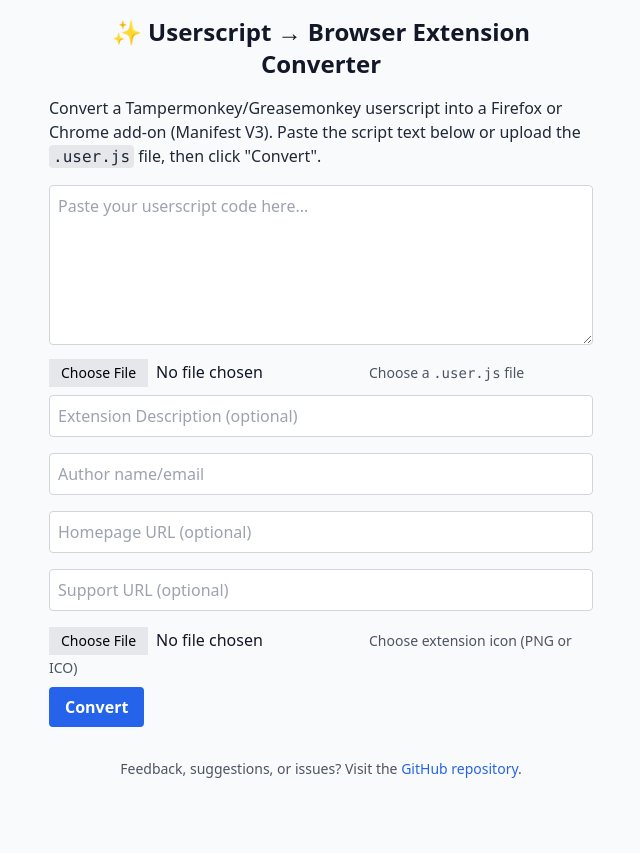
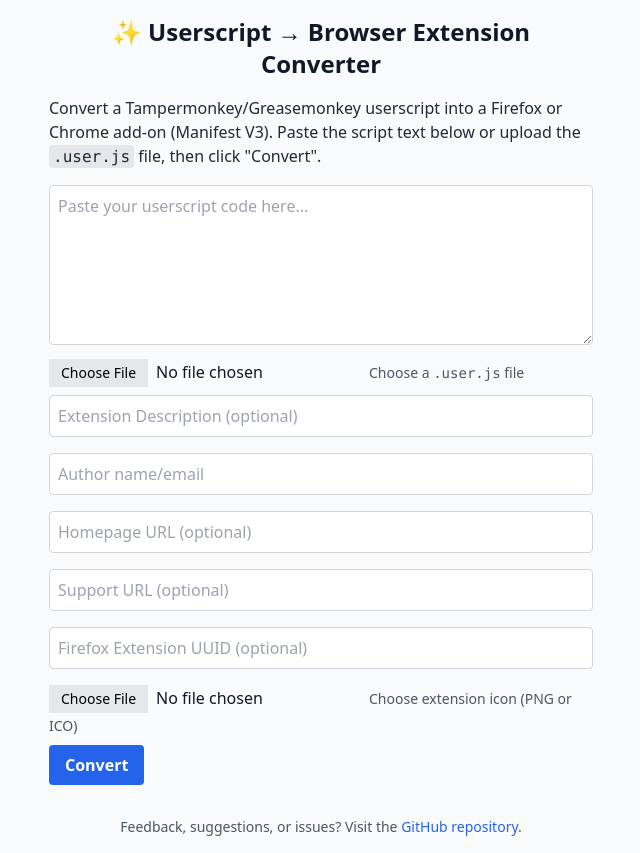
Before and after one commit to HRussellZFAC023/UserScript-Compiler, a React (Vite) app: page / in a window 1280 px wide. Shown: the whole page, without its empty margins (319-959 px from the left). Before the commit the page ends 800 px from the top, so only its background shows below. Built offline with nearby package versions, Linux system fonts and the light colour scheme.

Commit message:
Allow specifying Firefox UUID and keep badge cleared after permission

```diff
--- a/src/App.jsx
+++ b/src/App.jsx
@@ -11,6 +11,7 @@ export default function App() {
   const [support, setSupport] = useState('');
   const [descriptionOverride, setDescriptionOverride] = useState('');
   const [iconData, setIconData] = useState(null);
+  const [uuid, setUuid] = useState('');
 
   useEffect(() => {
     if (!scriptText) {
@@ -67,6 +68,7 @@ export default function App() {
       if (author) meta.author = author;
       if (homepage) meta.homepage = homepage;
       if (support) meta.support = support;
+      if (uuid) meta.uuid = uuid;
       const zipFile = await createZipFiles(meta, scriptText, iconData);
       setZipBlob(zipFile);
     } catch (e) {
@@ -143,6 +145,16 @@ export default function App() {
         />
       </label>
       <label className="block mb-2">
+        <span className="sr-only">Extension UUID</span>
+        <input
+          type="text"
+          value={uuid}
+          onChange={(e) => setUuid(e.target.value)}
+          className="w-full border border-gray-300 rounded p-2 mb-2"
+          placeholder="Firefox Extension UUID (optional)"
+        />
+      </label>
+      <label className="block mb-2">
         <span className="sr-only">Upload extension icon</span>
         <input
           type="file"
--- a/src/utils/converter.js
+++ b/src/utils/converter.js
@@ -167,9 +167,7 @@ function buildManifest(meta) {
     permissions,
     optional_permissions: ['userScripts'],
     options_page: 'options.html',
-    browser_specific_settings: {
-      gecko: { id: 'converted-userscript@example.com' }
-    },
+    browser_specific_settings: meta.uuid ? { gecko: { id: meta.uuid } } : undefined,
     minimum_chrome_version: '120'
   };
 }
@@ -181,8 +179,6 @@ function generateBackgroundScriptCode(meta) {
 
   return `/* Made with ❤ using UserScript-Compiler by Henry Russell: https://hrussellzfac023.github.io/UserScript-Compiler/ */(() => {
   const browser = globalThis.browser || globalThis.chrome;
-  browser.action?.setBadgeText({ text: '❤' });
-  browser.action?.setBadgeBackgroundColor?.({ color: '#e0245e' });
   let registered = false;
   async function registerIfPossible() {
     if (!browser?.userScripts) return;
@@ -204,7 +200,6 @@ function generateBackgroundScriptCode(meta) {
       js: [{ file: 'userscript_api.js' }, { file: 'script.user.js' }]
     }]);
     registered = true;
-    browser.action?.setBadgeText({ text: '' });
     function handleMessage(message, sender, sendResponse) {
       (async () => {
         switch (message?.type) {
@@ -318,17 +313,26 @@ function generateBackgroundScriptCode(meta) {
     }
     browser.runtime.onMessage.addListener(handleMessage);
   }
-  (async () => {
+  async function updateBadgeAndRegister() {
     try {
       const has = await browser.permissions.contains({ permissions: ['userScripts'] });
-      if (has) await registerIfPossible();
-    } catch {}
-  })();
+      if (has) {
+        await registerIfPossible();
+        browser.action?.setBadgeText({ text: '' });
+      } else {
+        browser.action?.setBadgeText({ text: '❤' });
+        browser.action?.setBadgeBackgroundColor?.({ color: '#e0245e' });
+      }
+    } catch (e) {
+      console.warn('Permission check error:', e);
+    }
+  }
+  updateBadgeAndRegister();
   if (browser.runtime?.onInstalled) {
     browser.runtime.onInstalled.addListener(async () => {
       try {
         const granted = await browser.permissions.request({ permissions: ['userScripts'] });
-        if (granted) await registerIfPossible();
+        if (granted) await updateBadgeAndRegister();
       } catch (e) {
         console.error('Permission request error:', e);
       }
@@ -338,7 +342,7 @@ function generateBackgroundScriptCode(meta) {
     browser.action.onClicked.addListener(async () => {
       try {
         const granted = await browser.permissions.request({ permissions: ['userScripts'] });
-        if (granted) await registerIfPossible();
+        if (granted) await updateBadgeAndRegister();
       } catch (e) {
         console.error('Permission request error:', e);
       }
```
